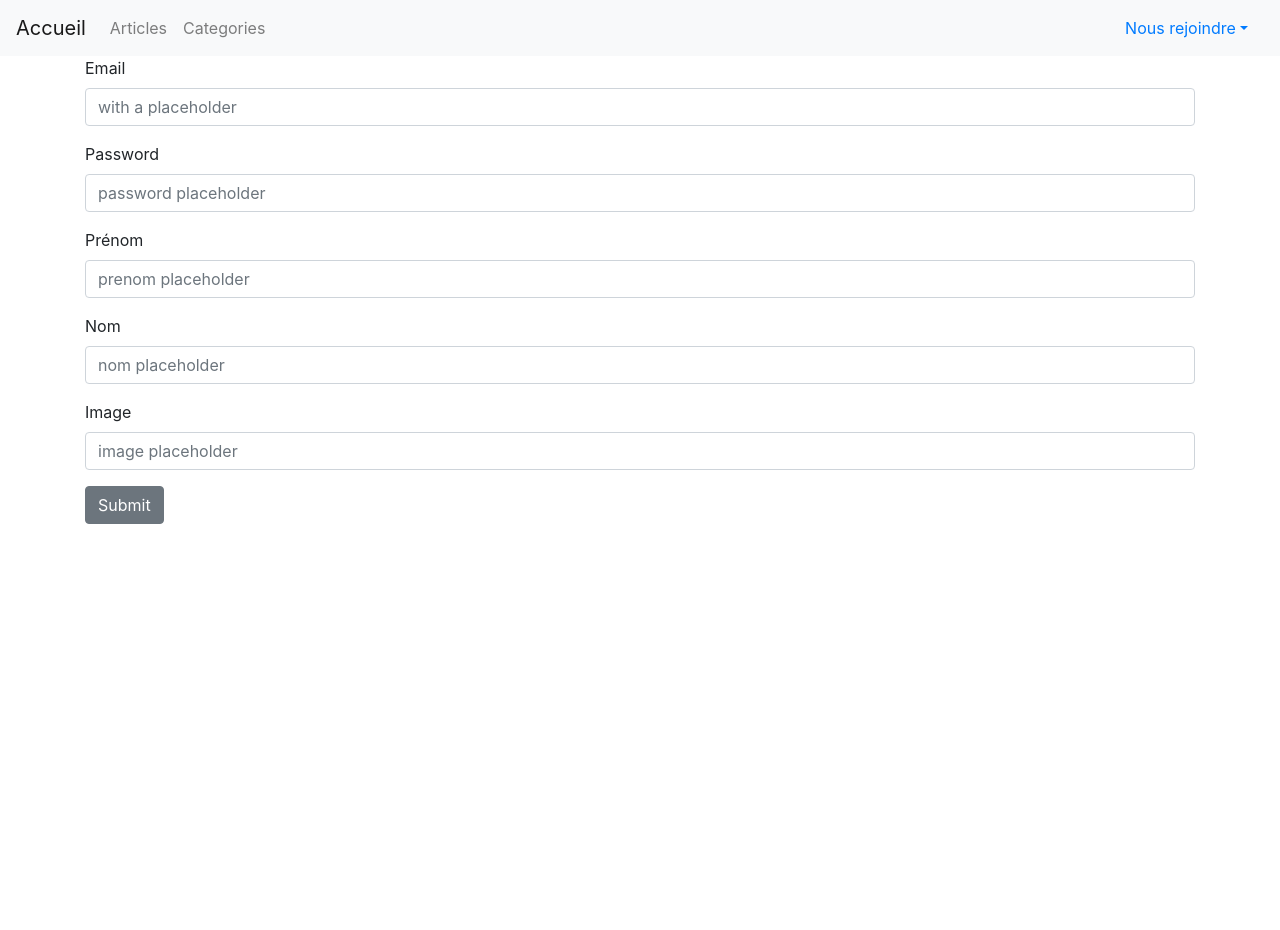
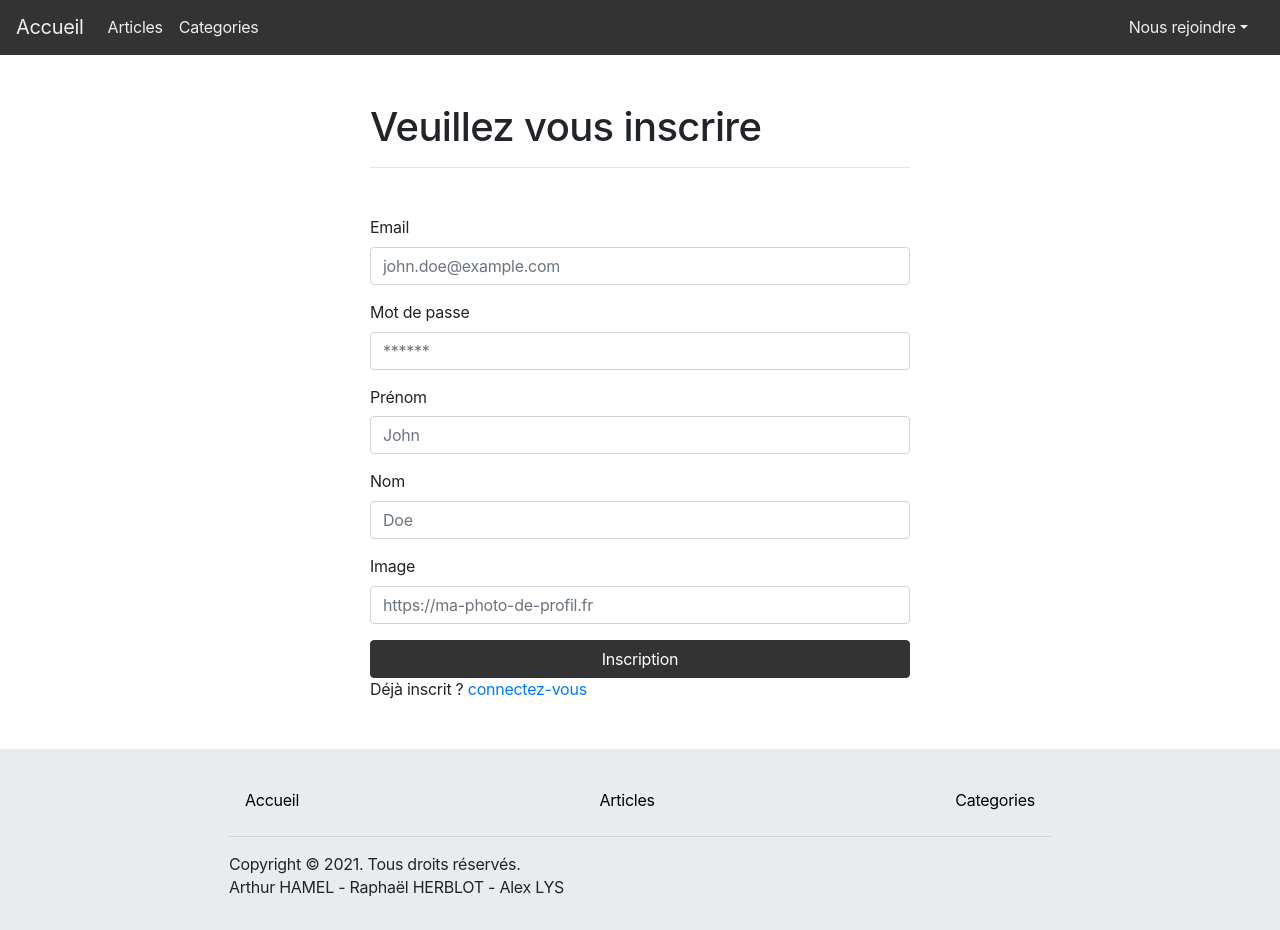
Before and after one commit to tutur17449/ecv-react, a React (Create React App) app: page /register in a window 1280 px wide. Before the commit the page ends 800 px from the top, so only its background shows below. Built offline with nearby package versions, Linux system fonts and the light colour scheme; no server answers.

Commit message:
add footer & update theme

```diff
--- a/src/App.js
+++ b/src/App.js
@@ -15,6 +15,7 @@ import Login from "./pages/Login";
 import Register from "./pages/Register";
 import store from "./store";
 import Header from "./components/Header";
+import Footer from "./components/Footer";
 
 function App() {
   return (
@@ -22,6 +23,7 @@ function App() {
       <Provider store={store}>
         <Router>
           <Header />
+          <main className="min-vh-75">
             <Switch>
               <Route exact path="/" component={Home} />
               <Route path="/articles/:id/edit" component={EditArticle} />
@@ -36,6 +38,8 @@ function App() {
               <Route path="/login" component={Login} />
               <Route path="/register" component={Register} />
             </Switch>
+          </main>
+          <Footer />
         </Router>
       </Provider>
     </AuthProvider>
--- a/src/assets/scss/_colors.scss
+++ b/src/assets/scss/_colors.scss
@@ -1,2 +1,4 @@
-$color-light: #ffff;
-$color-dark: #000;
+$color-light: #eeeef0;
+$color-grey: #e9ecef;
+$color-dark: #333333;
+$secondary: #333333;
--- /dev/null
+++ b/src/assets/scss/bootstrap.scss
@@ -0,0 +1,5 @@
+$theme-colors: (
+  "secondary": #333333,
+);
+
+@import "~bootstrap/scss/bootstrap.scss";
--- a/src/assets/scss/global.scss
+++ b/src/assets/scss/global.scss
@@ -1 +1,17 @@
 @import "./config.scss";
+
+#root {
+  min-height: 100vh;
+  margin: 0;
+  display: flex;
+  flex-direction: column;
+}
+
+* {
+  font-size: 1rem;
+  line-height: 1.42859;
+  font-weight: 400;
+  letter-spacing: -0.016em;
+  font-family: SF Pro Text, SF Pro Icons, AOS Icons, Helvetica Neue, Helvetica,
+    Arial, sans-serif;
+}
--- a/src/components/Footer/index.js
+++ b/src/components/Footer/index.js
@@ -0,0 +1,40 @@
+import { Link } from "react-router-dom";
+import { Container, Row, Col } from "reactstrap";
+import "./styles.scss";
+
+const Footer = () => {
+  return (
+    <footer>
+      <Container fluid>
+        <Row>
+          <Col lg="8" className="m-auto">
+            <Row>
+              <Col>
+                <div className="d-flex justify-content-between">
+                  <Link to="/">
+                    <span className="nav-link">Accueil</span>
+                  </Link>
+                  <Link to="/articles">
+                    <span className="nav-link">Articles</span>
+                  </Link>
+                  <Link to="/categories">
+                    <span className="nav-link">Categories</span>
+                  </Link>
+                </div>
+              </Col>
+            </Row>
+            <hr />
+            <Row>
+              <Col>Copyright © 2021. Tous droits réservés.</Col>
+            </Row>
+            <Row>
+              <Col>Arthur HAMEL - Raphaël HERBLOT - Alex LYS</Col>
+            </Row>
+          </Col>
+        </Row>
+      </Container>
+    </footer>
+  );
+};
+
+export default Footer;
--- /dev/null
+++ b/src/components/Footer/styles.scss
@@ -0,0 +1,13 @@
+@import "/src/assets/scss/config.scss";
+
+footer {
+  margin-top: auto;
+  .container-fluid {
+    margin-top: 3rem;
+    background-color: $color-grey;
+    padding: 2rem 1rem;
+    .nav-link {
+      color: black;
+    }
+  }
+}
--- a/src/components/Header/index.js
+++ b/src/components/Header/index.js
@@ -12,6 +12,7 @@ import {
   DropdownItem,
 } from "reactstrap";
 import useAuth from "../../hooks/useAuth";
+import "./styles.scss";
 
 const Header = () => {
   const { user, logout } = useAuth();
@@ -21,7 +22,7 @@ const Header = () => {
 
   return (
     <div>
-      <Navbar color="light" light expand="md">
+      <Navbar expand="md">
         <Link to="/">
           <span className="navbar-brand">Accueil</span>
         </Link>
--- /dev/null
+++ b/src/components/Header/styles.scss
@@ -0,0 +1,27 @@
+@import "/src/assets/scss/config.scss";
+
+.navbar {
+  background-color: $color-dark;
+  color: $color-light !important;
+  .nav-link,
+  .navbar-brand {
+    color: $color-light;
+    &:hover {
+      color: #fff;
+    }
+  }
+
+  .nav-item,
+  .dropdown-item {
+    a {
+      text-decoration: none !important;
+    }
+  }
+
+  .dropdown-item {
+    &:active {
+      background-color: $color-grey;
+      color: initial;
+    }
+  }
+}
--- a/src/components/RegisterForm/index.js
+++ b/src/components/RegisterForm/index.js
@@ -16,6 +16,7 @@ import formValidator from "../../helpers/formValidator";
 import formFieldValidator from "../../helpers/formFieldValidator";
 import validateFields from "./formRegister.validator";
 import { useHistory } from "react-router";
+import { Link } from "react-router-dom";
 
 const RegisterForm = () => {
   const { register } = useAuth();
@@ -80,7 +81,7 @@ const RegisterForm = () => {
   return (
     <Container>
       <Row>
-        <Col>
+        <Col lg="6" className="m-auto pt-5">
           {globalError.visible && (
             <Alert
               color="danger"
@@ -95,14 +96,16 @@ const RegisterForm = () => {
               {globalError.message}
             </Alert>
           )}
-          <Form onSubmit={onSubmit}>
+          <h1>Veuillez vous inscrire</h1>
+          <hr />
+          <Form onSubmit={onSubmit} className="mt-5">
             <FormGroup>
               <Label for="exampleEmail">Email</Label>
               <Input
                 type="email"
                 name="email"
                 id="exampleEmail"
-                placeholder="with a placeholder"
+                placeholder="john.doe@example.com"
                 value={formData.email}
                 onChange={onChange}
                 invalid={formError.email !== "" && true}
@@ -112,12 +115,12 @@ const RegisterForm = () => {
               )}
             </FormGroup>
             <FormGroup>
-              <Label for="examplePassword">Password</Label>
+              <Label for="examplePassword">Mot de passe</Label>
               <Input
                 type="password"
                 name="password"
                 id="examplePassword"
-                placeholder="password placeholder"
+                placeholder="******"
                 value={formData.password}
                 onChange={onChange}
                 invalid={formError.password !== "" && true}
@@ -132,7 +135,7 @@ const RegisterForm = () => {
                 type="text"
                 name="prenom"
                 id="prenom"
-                placeholder="prenom placeholder"
+                placeholder="John"
                 value={formData.prenom}
                 onChange={onChange}
                 invalid={formError.prenom !== "" && true}
@@ -147,7 +150,7 @@ const RegisterForm = () => {
                 type="text"
                 name="nom"
                 id="nom"
-                placeholder="nom placeholder"
+                placeholder="Doe"
                 value={formData.nom}
                 onChange={onChange}
                 invalid={formError.nom !== "" && true}
@@ -162,7 +165,7 @@ const RegisterForm = () => {
                 type="text"
                 name="image"
                 id="image"
-                placeholder="image placeholder"
+                placeholder="https://ma-photo-de-profil.fr"
                 value={formData.image}
                 onChange={onChange}
                 invalid={formError.image !== "" && true}
@@ -171,10 +174,14 @@ const RegisterForm = () => {
                 <FormFeedback>{formError.image}</FormFeedback>
               )}
             </FormGroup>
-            <Button type="submit" disabled={isLoading}>
-              Submit
+            <Button type="submit" disabled={isLoading} className="w-100">
+              Inscription
             </Button>
           </Form>
+          <div>
+            <span>Déjà inscrit ? </span>
+            <Link to="/login">connectez-vous</Link>
+          </div>
         </Col>
       </Row>
     </Container>
--- a/src/index.js
+++ b/src/index.js
@@ -2,7 +2,7 @@ import React from "react";
 import ReactDOM from "react-dom";
 import App from "./App";
 import reportWebVitals from "./reportWebVitals";
-import "bootstrap/dist/css/bootstrap.min.css";
+import "./assets/scss/bootstrap.scss";
 import "./assets/scss/global.scss";
 
 ReactDOM.render(
```
Also changed, not shown: src/components/LoginForm/index.js (+14 -7 lines). Lines whose indentation alone changed are shown as unchanged.
